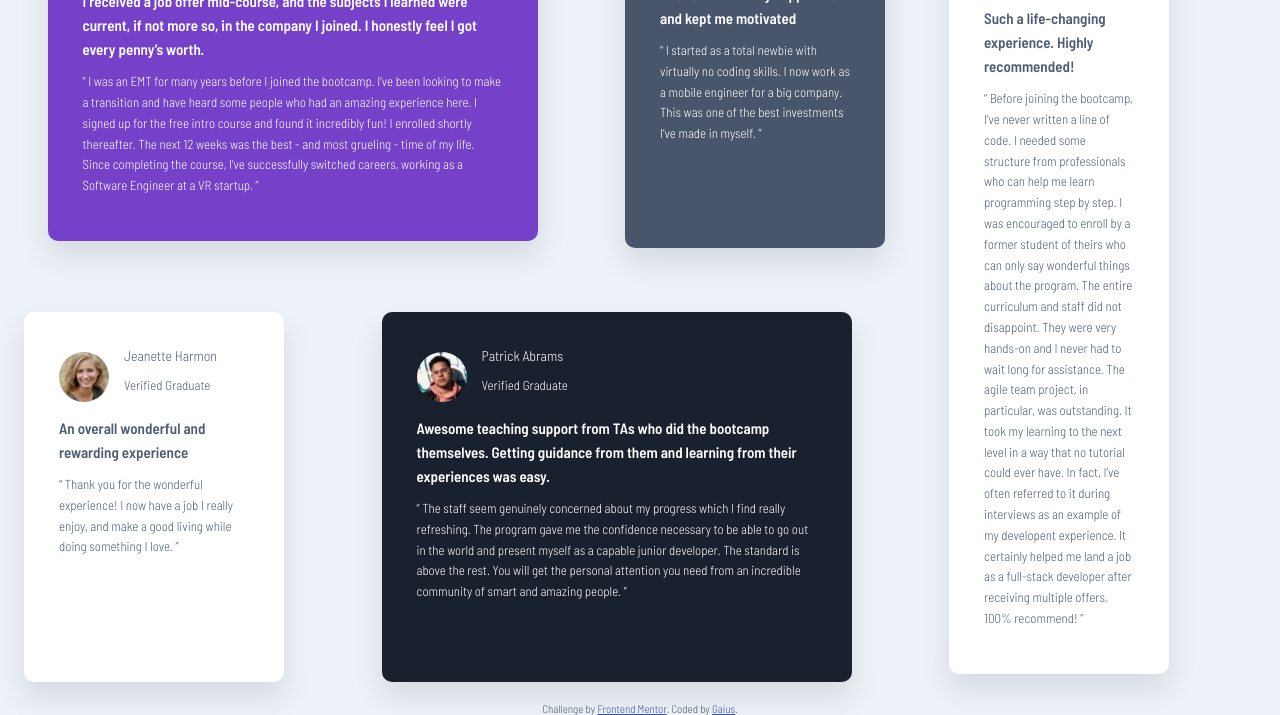
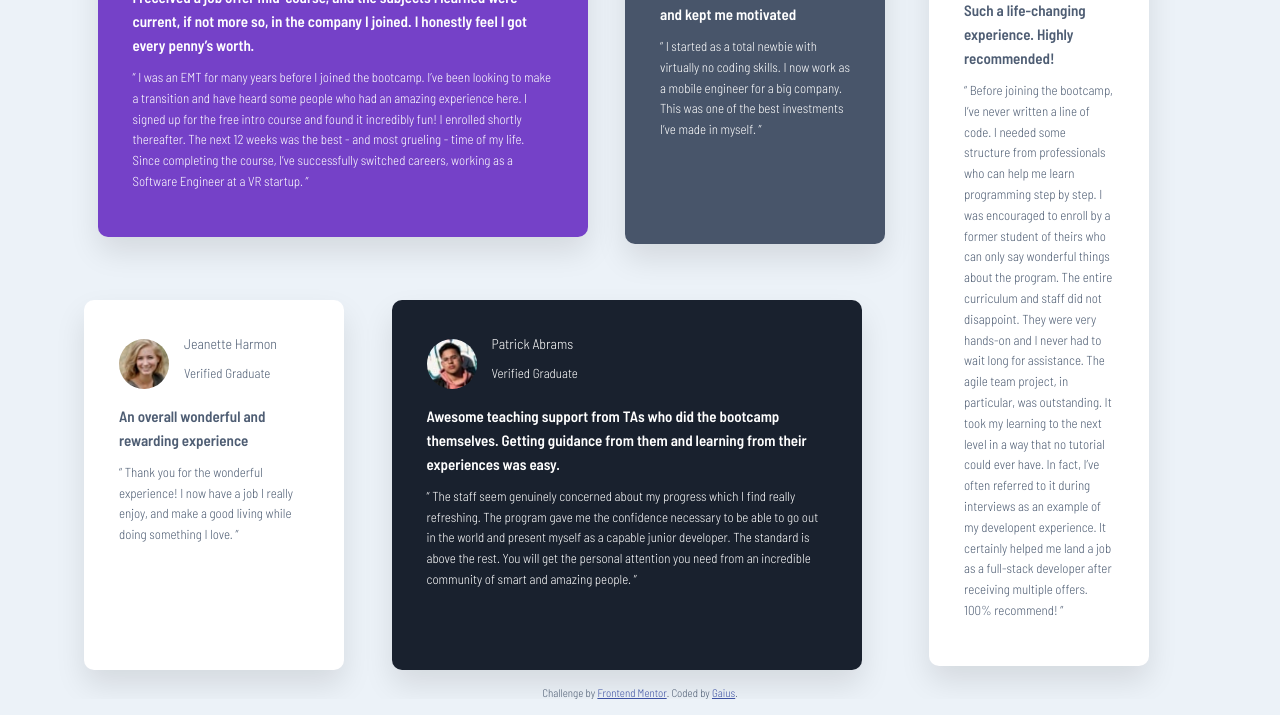
Before and after one commit to gaiuso33/testimonials-grid-section-main, a plain HTML site: page index.html in a window 1280 px wide. Shown: the part 152-867 px from the top of the page. Drawn offline with Linux system fonts and the light colour scheme.

Commit message:
made final touches to the css

```diff
--- a/style.css
+++ b/style.css
@@ -95,6 +95,7 @@ body {
         grid-row: 1;
         gap:24px;
         width:420px;
+        margin: 0px;
     }
 
     .jonathan{
@@ -102,6 +103,7 @@ body {
         grid-row: 1;
         width:190px;
         height: 300px;
+        margin: 0px;
     }
 
     .jeanette{
@@ -109,12 +111,14 @@ body {
         grid-row: 2;
         width:190px;
         height: 300px;
+        margin: 0px;
     }
 
     .patrick{
         grid-column: 2 / span 2; /* takes columns 2-3 */
         grid-row: 2;
         width:400px;
+        margin: 0px;
         height: 300px;
     }
 
```
